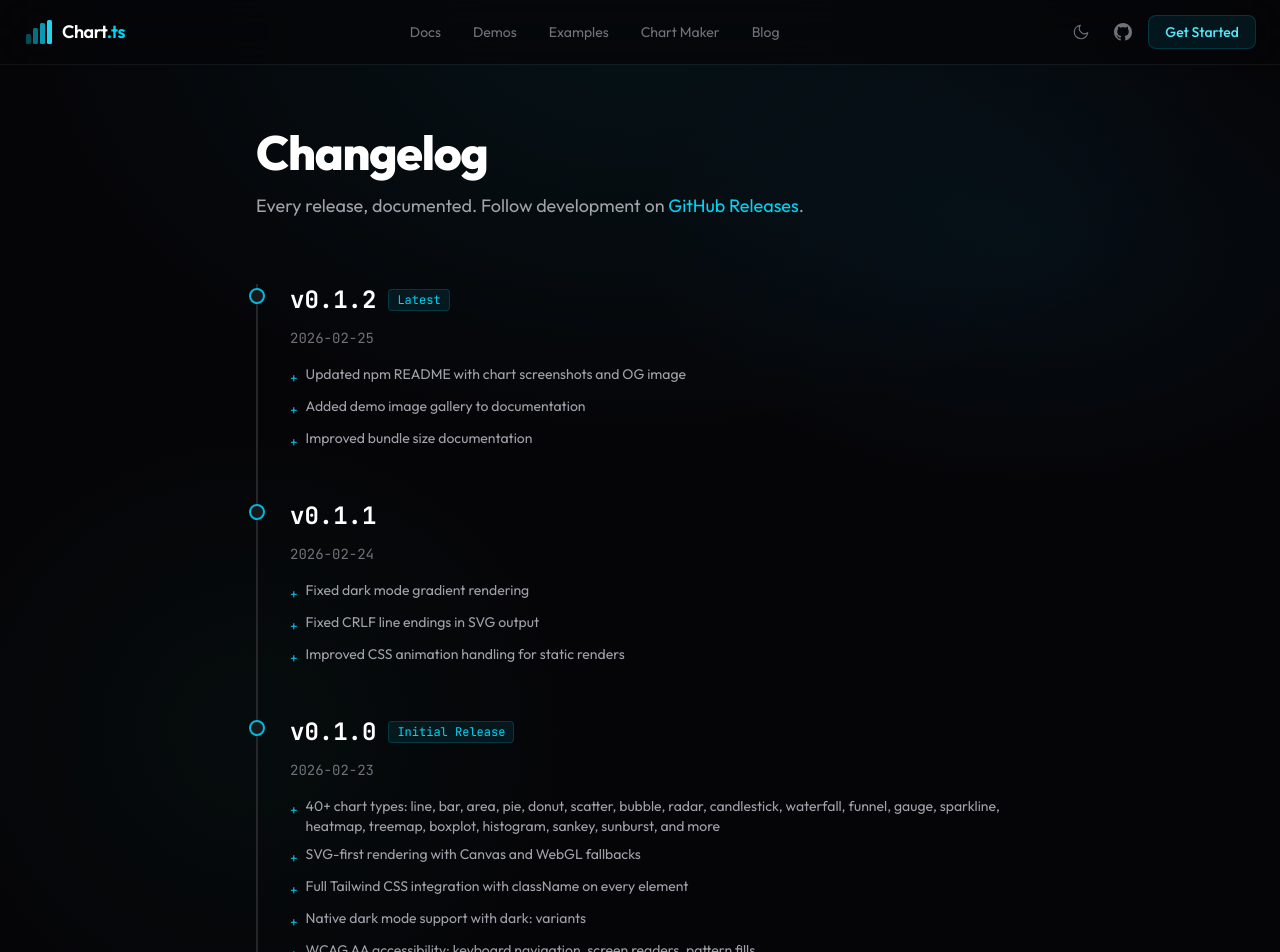
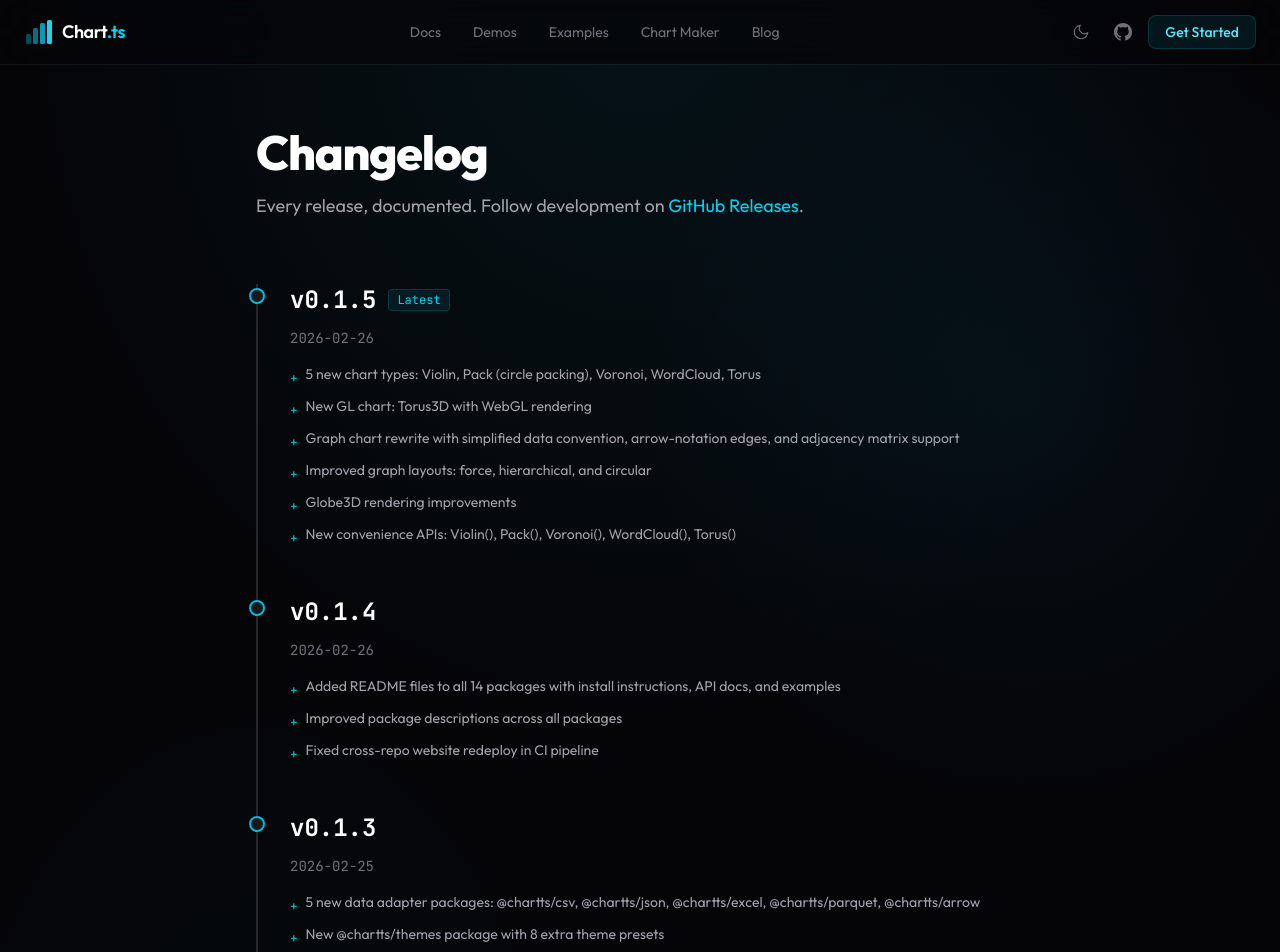
Before and after one commit to chartts/chartts.com, a Next.js app: page /changelog in a window 1280 px wide. Shown: the top 952 px of the page. Built offline with nearby package versions, Linux system fonts and the light colour scheme.

Commit message:
add changelog entries for v0.1.3, v0.1.4, v0.1.5

```diff
--- a/app/changelog/page.tsx
+++ b/app/changelog/page.tsx
@@ -9,9 +9,43 @@ export const metadata: Metadata = {
 
 const releases = [
   {
+    version: "0.1.5",
+    date: "2026-02-26",
+    tag: "Latest",
+    changes: [
+      "5 new chart types: Violin, Pack (circle packing), Voronoi, WordCloud, Torus",
+      "New GL chart: Torus3D with WebGL rendering",
+      "Graph chart rewrite with simplified data convention, arrow-notation edges, and adjacency matrix support",
+      "Improved graph layouts: force, hierarchical, and circular",
+      "Globe3D rendering improvements",
+      "New convenience APIs: Violin(), Pack(), Voronoi(), WordCloud(), Torus()",
+    ],
+  },
+  {
+    version: "0.1.4",
+    date: "2026-02-26",
+    tag: null,
+    changes: [
+      "Added README files to all 14 packages with install instructions, API docs, and examples",
+      "Improved package descriptions across all packages",
+      "Fixed cross-repo website redeploy in CI pipeline",
+    ],
+  },
+  {
+    version: "0.1.3",
+    date: "2026-02-25",
+    tag: null,
+    changes: [
+      "5 new data adapter packages: @chartts/csv, @chartts/json, @chartts/excel, @chartts/parquet, @chartts/arrow",
+      "New @chartts/themes package with 8 extra theme presets",
+      "Fixed Solid, Svelte, and Tailwind package builds",
+      "Monorepo CI pipeline for npm publishing",
+    ],
+  },
+  {
     version: "0.1.2",
     date: "2026-02-25",
-    tag: "Latest",
+    tag: null,
     changes: [
       "Updated npm README with chart screenshots and OG image",
       "Added demo image gallery to documentation",
```
